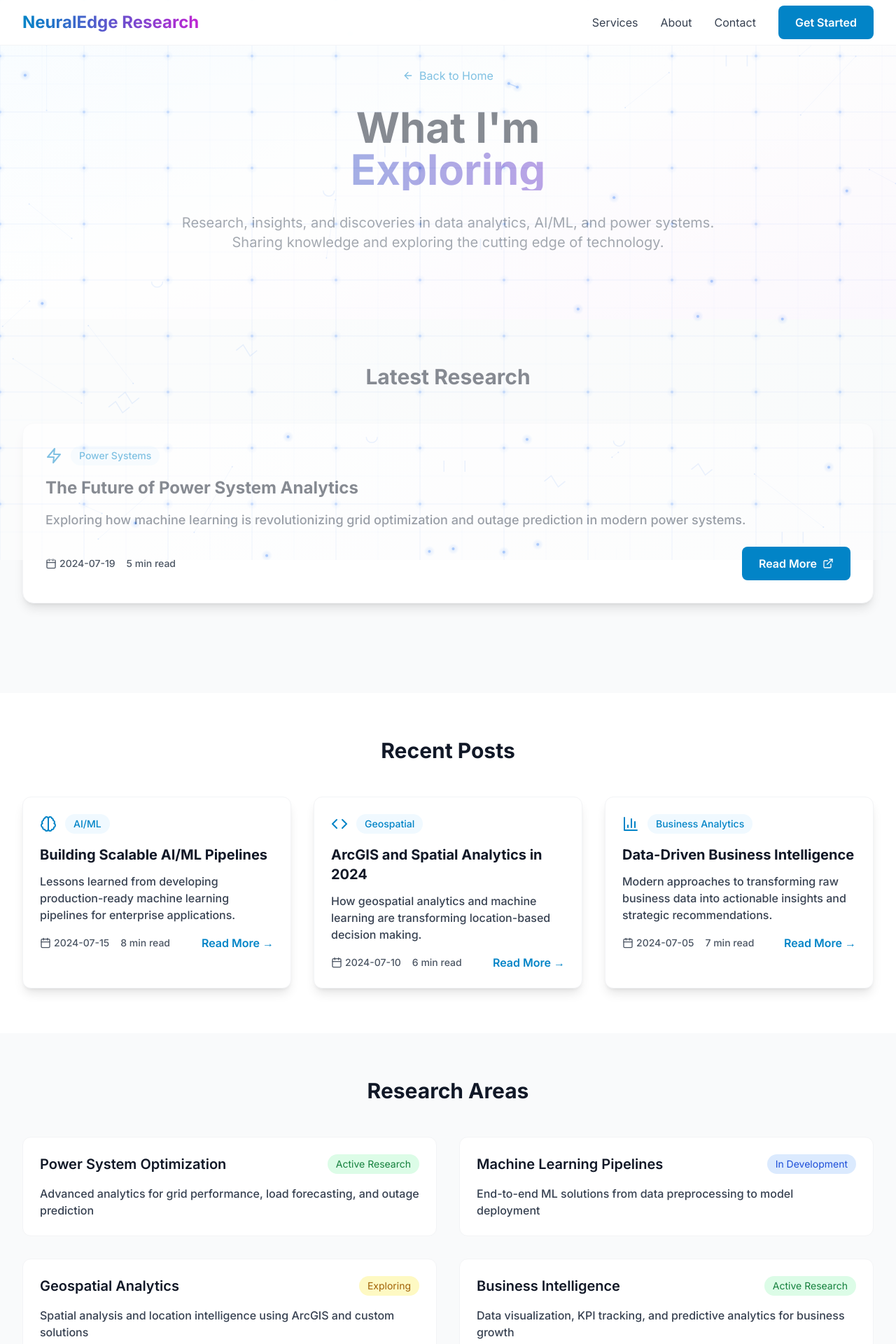
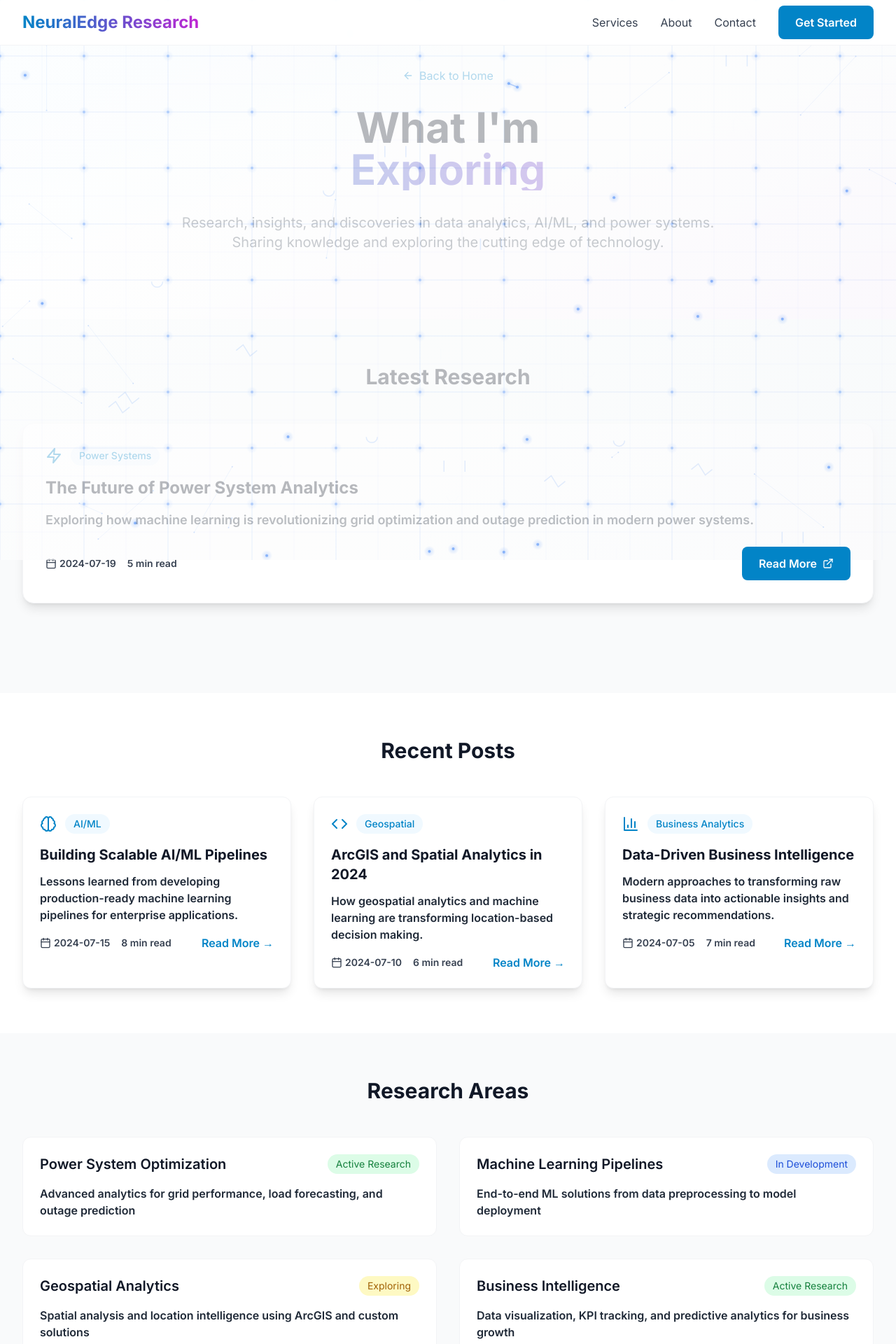
Before and after one commit to clm6/neuraledgeresearch, a Next.js app: page /explore in a window 1280 px wide. Shown: the top 1920 px of the page at 70% size. Built offline with nearby package versions, Linux system fonts and the light colour scheme.

Commit message:
page final touch up v4

```diff
--- a/app/components/NeuralBackground.tsx
+++ b/app/components/NeuralBackground.tsx
@@ -264,7 +264,7 @@ export default function NeuralBackground() {
       <canvas
         ref={canvasRef}
         className="fixed inset-0 pointer-events-none z-0"
-        style={{ opacity: 0.5 }}
+        style={{ opacity: 0.7 }}
       />
     )
 }
--- a/app/explore/page.tsx
+++ b/app/explore/page.tsx
@@ -138,9 +138,9 @@ export default function ExplorePage() {
                   </span>
                 </div>
                 <h3 className="text-2xl font-bold text-gray-900 mb-4">{post.title}</h3>
-                <p className="text-gray-700 mb-6 text-lg font-medium">{post.excerpt}</p>
+                <p className="text-gray-800 mb-6 text-lg font-semibold">{post.excerpt}</p>
                 <div className="flex items-center justify-between">
-                  <div className="flex items-center space-x-4 text-sm text-gray-600 font-medium">
+                  <div className="flex items-center space-x-4 text-sm text-gray-700 font-semibold">
                     <span className="flex items-center">
                       <Calendar className="w-4 h-4 mr-1" />
                       {post.date}
@@ -181,9 +181,9 @@ export default function ExplorePage() {
                   </span>
                 </div>
                 <h3 className="text-xl font-bold text-gray-900 mb-3">{post.title}</h3>
-                <p className="text-gray-700 mb-4 font-medium">{post.excerpt}</p>
+                <p className="text-gray-800 mb-4 font-semibold">{post.excerpt}</p>
                 <div className="flex items-center justify-between">
-                  <div className="flex items-center space-x-4 text-sm text-gray-600 font-medium">
+                  <div className="flex items-center space-x-4 text-sm text-gray-700 font-semibold">
                     <span className="flex items-center">
                       <Calendar className="w-4 h-4 mr-1" />
                       {post.date}
@@ -224,7 +224,7 @@ export default function ExplorePage() {
                     {area.status}
                   </span>
                 </div>
-                <p className="text-gray-700 font-medium">{area.description}</p>
+                <p className="text-gray-800 font-semibold">{area.description}</p>
               </motion.div>
             ))}
           </div>
--- a/app/page.tsx
+++ b/app/page.tsx
@@ -199,7 +199,7 @@ export default function Home() {
               viewport={{ once: true }}
             >
               <h2 className="text-4xl font-bold text-gray-900 mb-4">Our Services</h2>
-              <p className="text-xl text-gray-700 max-w-3xl mx-auto font-medium">
+              <p className="text-xl text-gray-800 max-w-3xl mx-auto font-semibold">
                 Comprehensive data analytics solutions tailored to your specific industry and business needs.
               </p>
             </motion.div>
@@ -219,7 +219,7 @@ export default function Home() {
                   {service.icon}
                 </div>
                 <h3 className="text-xl font-semibold text-gray-900 mb-3">{service.title}</h3>
-                <p className="text-gray-700 mb-4 font-medium">{service.description}</p>
+                <p className="text-gray-800 mb-4 font-semibold">{service.description}</p>
                 <ul className="space-y-2">
                   {service.features.map((feature, featureIndex) => (
                     <li key={featureIndex} className="text-sm text-gray-500 flex items-center">
@@ -252,7 +252,7 @@ export default function Home() {
                   </div>
                   <div>
                     <h3 className="text-lg font-semibold text-gray-900 mb-2">Expert Knowledge</h3>
-                    <p className="text-gray-700 font-medium">Deep expertise in data analytics, machine learning, and industry-specific solutions.</p>
+                    <p className="text-gray-800 font-semibold">Deep expertise in data analytics, machine learning, and industry-specific solutions.</p>
                   </div>
                 </div>
                 <div className="flex items-start space-x-4">
@@ -261,7 +261,7 @@ export default function Home() {
                   </div>
                   <div>
                     <h3 className="text-lg font-semibold text-gray-900 mb-2">Modern Technology</h3>
-                    <p className="text-gray-700 font-medium">Cutting-edge tools and frameworks for scalable, production-ready solutions.</p>
+                    <p className="text-gray-800 font-semibold">Cutting-edge tools and frameworks for scalable, production-ready solutions.</p>
                   </div>
                 </div>
                 <div className="flex items-start space-x-4">
@@ -270,7 +270,7 @@ export default function Home() {
                   </div>
                   <div>
                     <h3 className="text-lg font-semibold text-gray-900 mb-2">Actionable Insights</h3>
-                    <p className="text-gray-700 font-medium">Transform complex data into clear, actionable insights that drive business decisions.</p>
+                    <p className="text-gray-800 font-semibold">Transform complex data into clear, actionable insights that drive business decisions.</p>
                   </div>
                 </div>
               </div>
@@ -309,7 +309,7 @@ export default function Home() {
               viewport={{ once: true }}
             >
               <h2 className="text-4xl font-bold text-gray-900 mb-4">Get In Touch</h2>
-              <p className="text-xl text-gray-700 max-w-2xl mx-auto font-medium">
+              <p className="text-xl text-gray-800 max-w-2xl mx-auto font-semibold">
                 Ready to start your data analytics project? Contact us to discuss your needs and explore how we can help.
               </p>
             </motion.div>
```
